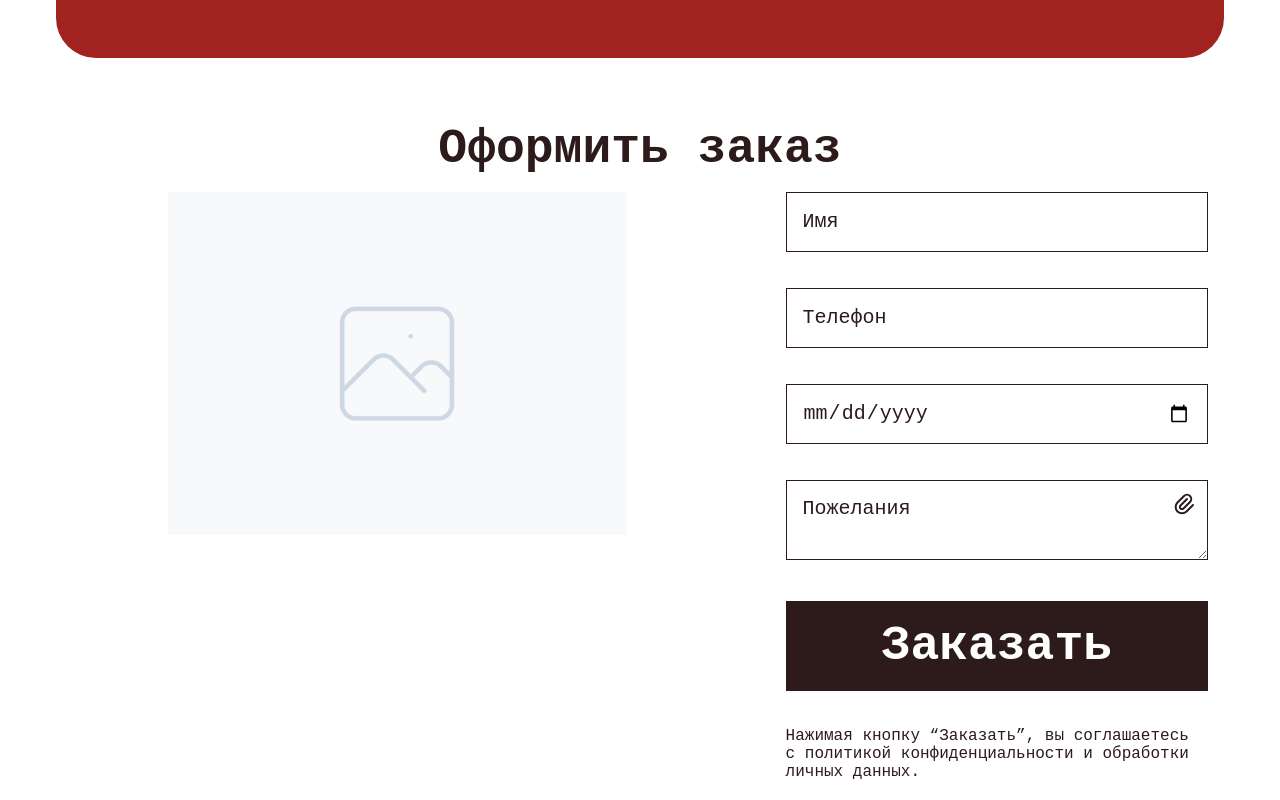
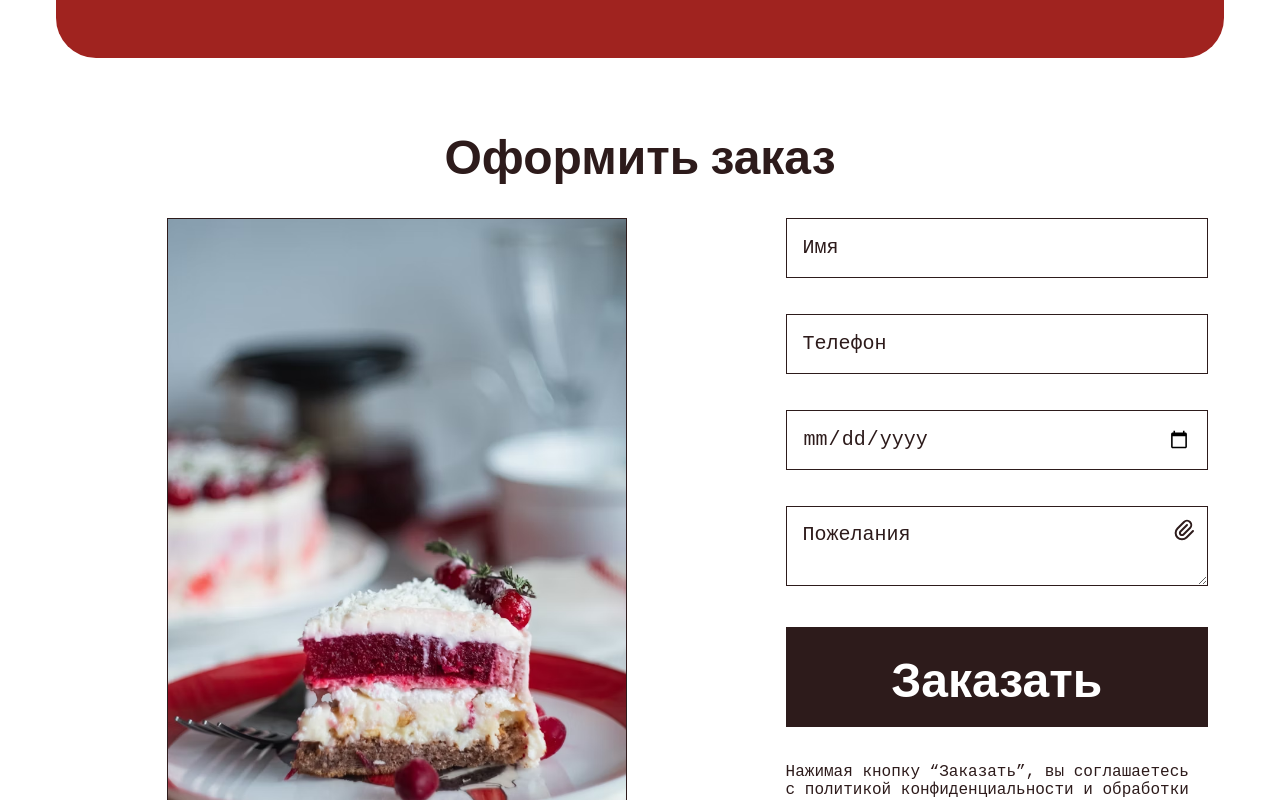
Before and after one commit to DeadDPie/landingGpo, a Next.js app: page / in a window 1280 px wide. Shown: the part 3420-4220 px from the top of the page. Built offline with nearby package versions, Linux system fonts and the light colour scheme.

Commit message:
fix order form style

```diff
--- a/src/components/Order/Cart/Cart.module.css
+++ b/src/components/Order/Cart/Cart.module.css
@@ -29,6 +29,8 @@
   display: flex;
   justify-content: center;
   margin-bottom: 30px;
+  border: 1px solid var(--color-border-main);
+  height: 100%;
 }
 
 .image {
--- a/src/components/Order/Cart/Cart.tsx
+++ b/src/components/Order/Cart/Cart.tsx
@@ -26,7 +26,7 @@ export default function Cart() {
       {CURRENT_THEME === "B" && items.length === 0 && (
         <div className={styles.headerImage}>
           <Image
-            src="/images/placeholder.png"
+            src="/images/cake.png"
             alt="Декоративное изображение торта"
             width={458}
             height={552}
--- a/src/components/Order/Order.module.css
+++ b/src/components/Order/Order.module.css
@@ -6,6 +6,7 @@
   margin: 0 auto 30px;
   padding: 0 16px;
   align-items: center;
+  gap: 16px;
 }
 
 .container {
@@ -18,6 +19,11 @@
   grid-template-columns: 1.2fr 0.8fr;
   gap: 32px;
   margin-top: 16px;
+}
+
+html[data-theme="B"] .title {
+  font-family: var(--font-family-playfair), serif;
+  font-weight: 700;
 }
 
 @media (max-width: 1024px) {
--- a/src/components/Order/OrderForm/OrderForm.module.css
+++ b/src/components/Order/OrderForm/OrderForm.module.css
@@ -176,6 +176,11 @@ html[data-theme="B"] .order_btn {
   max-width: 100%;
 }
 
+html[data-theme="B"] .order_btn_text {
+  font-family: var(--font-family-playfair), serif;
+  font-weight: 700;
+}
+
 html[data-theme="B"] .wrapper {
   align-items: stretch;
 }
```
